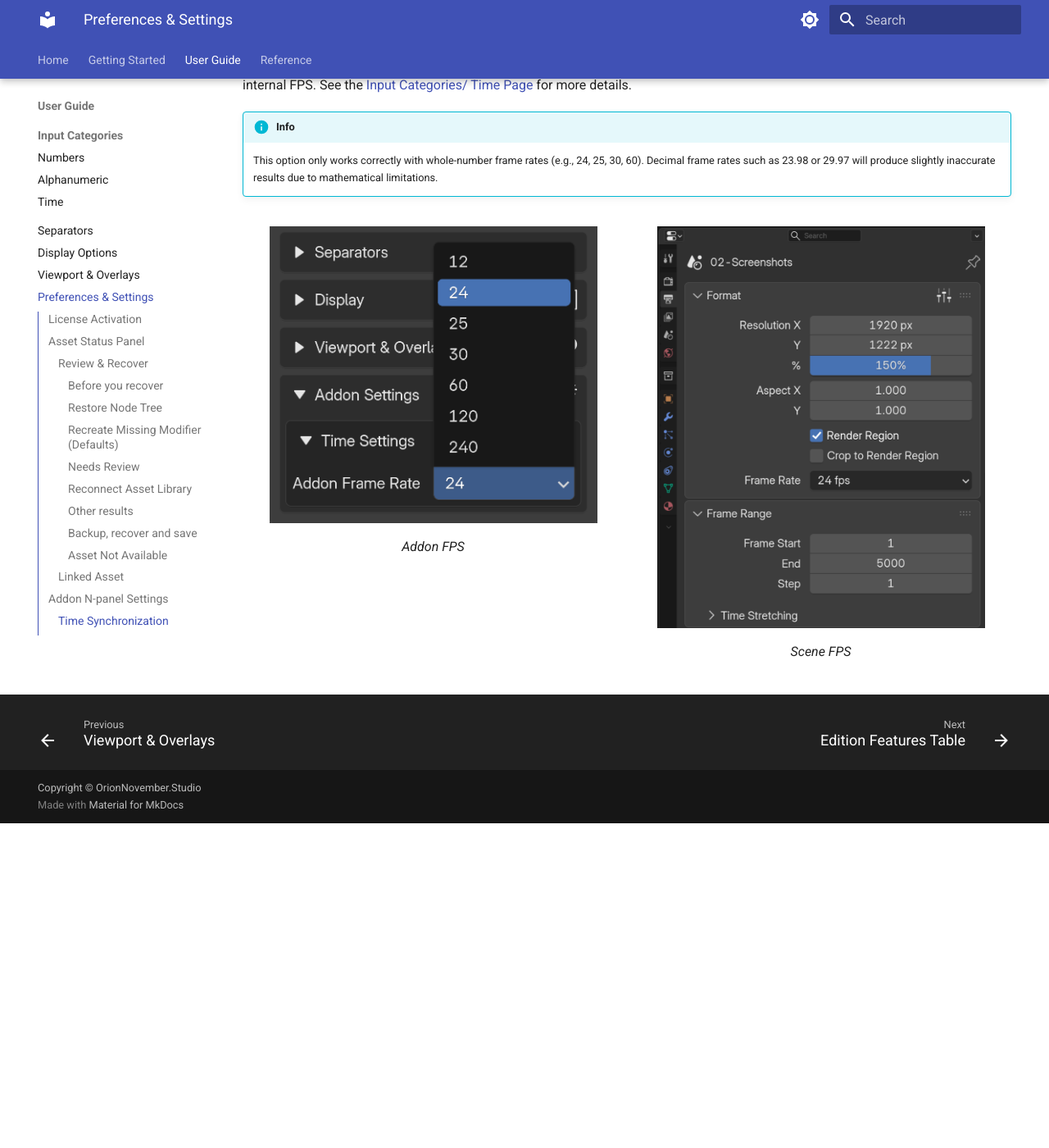
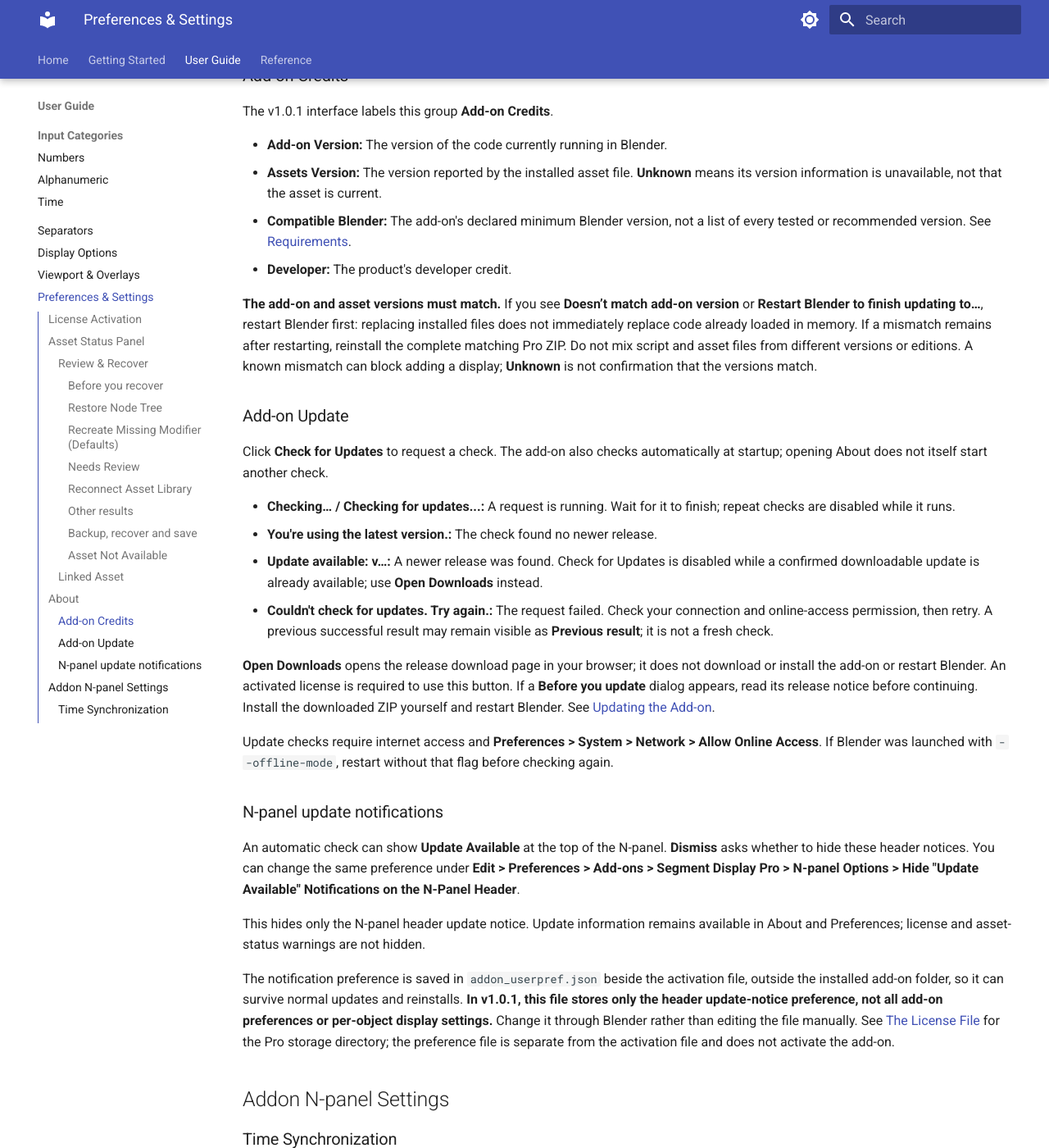
Before and after one commit to ahmetmaya-orion/segment-display-pro-docs, an MkDocs documentation site: the page built from docs/prefs_and_settings.md, in a window 1280 px wide and 1400 px high, scrolled down 4132 px. Shown: the whole window at 82% size. Built offline with MkDocs 1.6.1 and Material for MkDocs 9.7.7, drawn with Linux system fonts in a browser that asks for light colours; the version menu is left out; before the commit the page ends 5136 px from its top, so only the background shows below that; some of the changed text lies outside the part shown.

Commit message:
docs: add About credits, update checks and notification guidance

```diff
--- a/docs/prefs_and_settings.md
+++ b/docs/prefs_and_settings.md
@@ -125,6 +125,44 @@
 
 You can inspect the linked library in **Outliner > Blender File**. Do not remove it as a cleanup or recovery shortcut. Do not open, modify, re-save, rename or move the shipped asset file; reinstall the original ZIP if it was altered.
 
+## About
+
+:material-tag-outline: **v1.0.1 and later**
+
+About shows your installed product information and update-check results. Open **Edit > Preferences > Add-ons > Segment Display Pro > About**, or expand **About** at the bottom of the **SegDisp Pro** N-panel. The N-panel section starts collapsed; the Preferences section is not collapsible. If the N-panel hides About while an unrelated object is selected, deselect it or use Preferences.
+
+### Add-on Credits
+
+The v1.0.1 interface labels this group **Add-on Credits**.
+
+- **Add-on Version:** The version of the code currently running in Blender.
+- **Assets Version:** The version reported by the installed asset file. **Unknown** means its version information is unavailable, not that the asset is current.
+- **Compatible Blender:** The add-on's declared minimum Blender version, not a list of every tested or recommended version. See [Requirements](installation.md#requirements).
+- **Developer:** The product's developer credit.
+
+**The add-on and asset versions must match.** If you see **Doesn’t match add-on version** or **Restart Blender to finish updating to…**, restart Blender first: replacing installed files does not immediately replace code already loaded in memory. If a mismatch remains after restarting, reinstall the complete matching Pro ZIP. Do not mix script and asset files from different versions or editions. A known mismatch can block adding a display; **Unknown** is not confirmation that the versions match.
+
+### Add-on Update
+
+Click **Check for Updates** to request a check. The add-on also checks automatically at startup; opening About does not itself start another check.
+
+- **Checking… / Checking for updates...:** A request is running. Wait for it to finish; repeat checks are disabled while it runs.
+- **You're using the latest version.:** The check found no newer release.
+- **Update available: v…:** A newer release was found. Check for Updates is disabled while a confirmed downloadable update is already available; use **Open Downloads** instead.
+- **Couldn't check for updates. Try again.:** The request failed. Check your connection and online-access permission, then retry. A previous successful result may remain visible as **Previous result**; it is not a fresh check.
+
+**Open Downloads** opens the release download page in your browser; it does not download or install the add-on or restart Blender. An activated license is required to use this button. If a **Before you update** dialog appears, read its release notice before continuing. Install the downloaded ZIP yourself and restart Blender. See [Updating the Add-on](installation.md#updating-the-add-on).
+
+Update checks require internet access and **Preferences > System > Network > Allow Online Access**. If Blender was launched with `--offline-mode`, restart without that flag before checking again.
+
+### N-panel update notifications
+
+An automatic check can show **Update Available** at the top of the N-panel. **Dismiss** asks whether to hide these header notices. You can change the same preference under **Edit > Preferences > Add-ons > Segment Display Pro > N-panel Options > Hide "Update Available" Notifications on the N-Panel Header**.
+
+This hides only the N-panel header update notice. Update information remains available in About and Preferences; license and asset-status warnings are not hidden.
+
+The notification preference is saved in `addon_userpref.json` beside the activation file, outside the installed add-on folder, so it can survive normal updates and reinstalls. **In v1.0.1, this file stores only the header update-notice preference, not all add-on preferences or per-object display settings.** Change it through Blender rather than editing the file manually. See [The License File](installation.md#the-license-file) for the Pro storage directory; the preference file is separate from the activation file and does not activate the add-on.
+
 ## Addon N-panel Settings
 ### Time Synchronization
 
```
